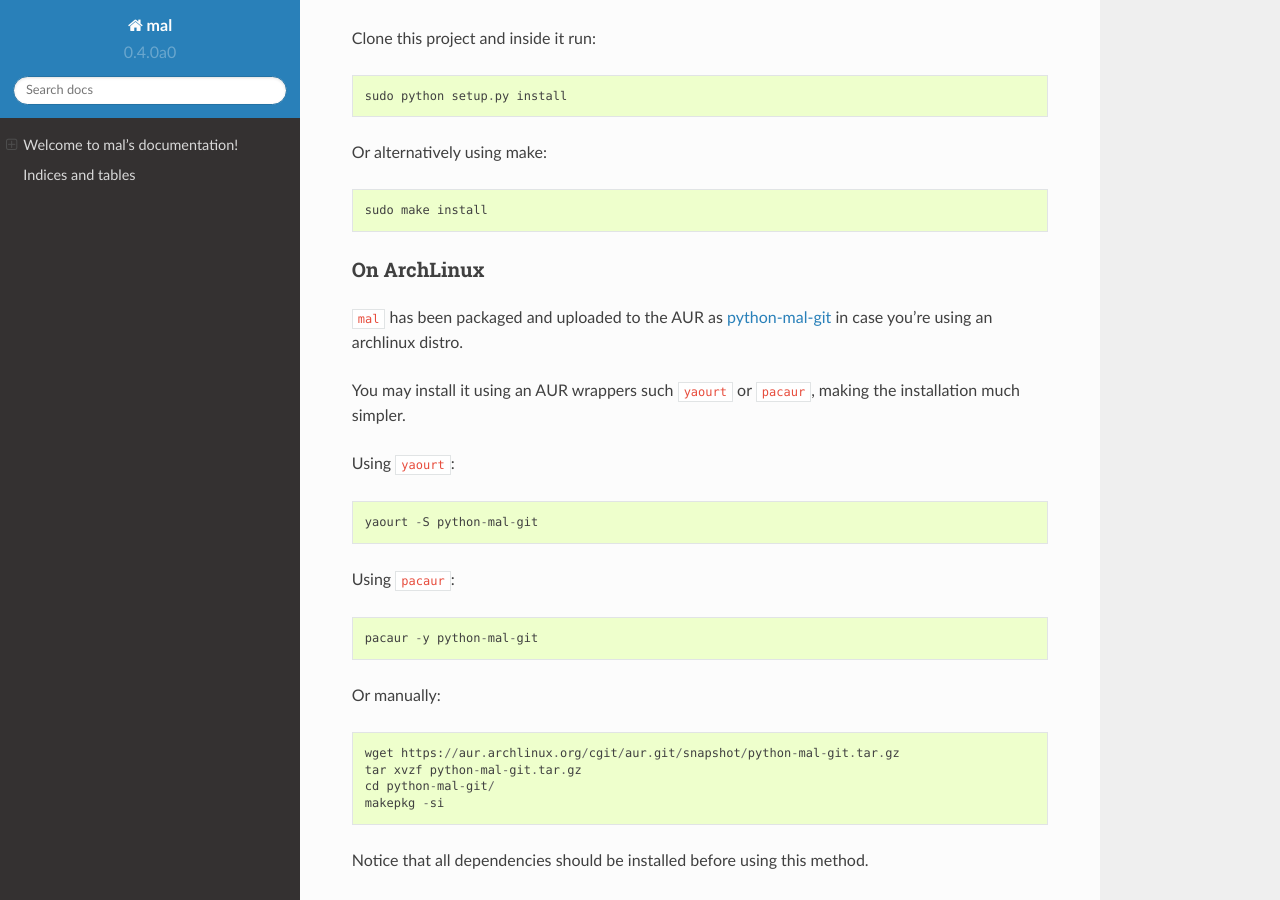
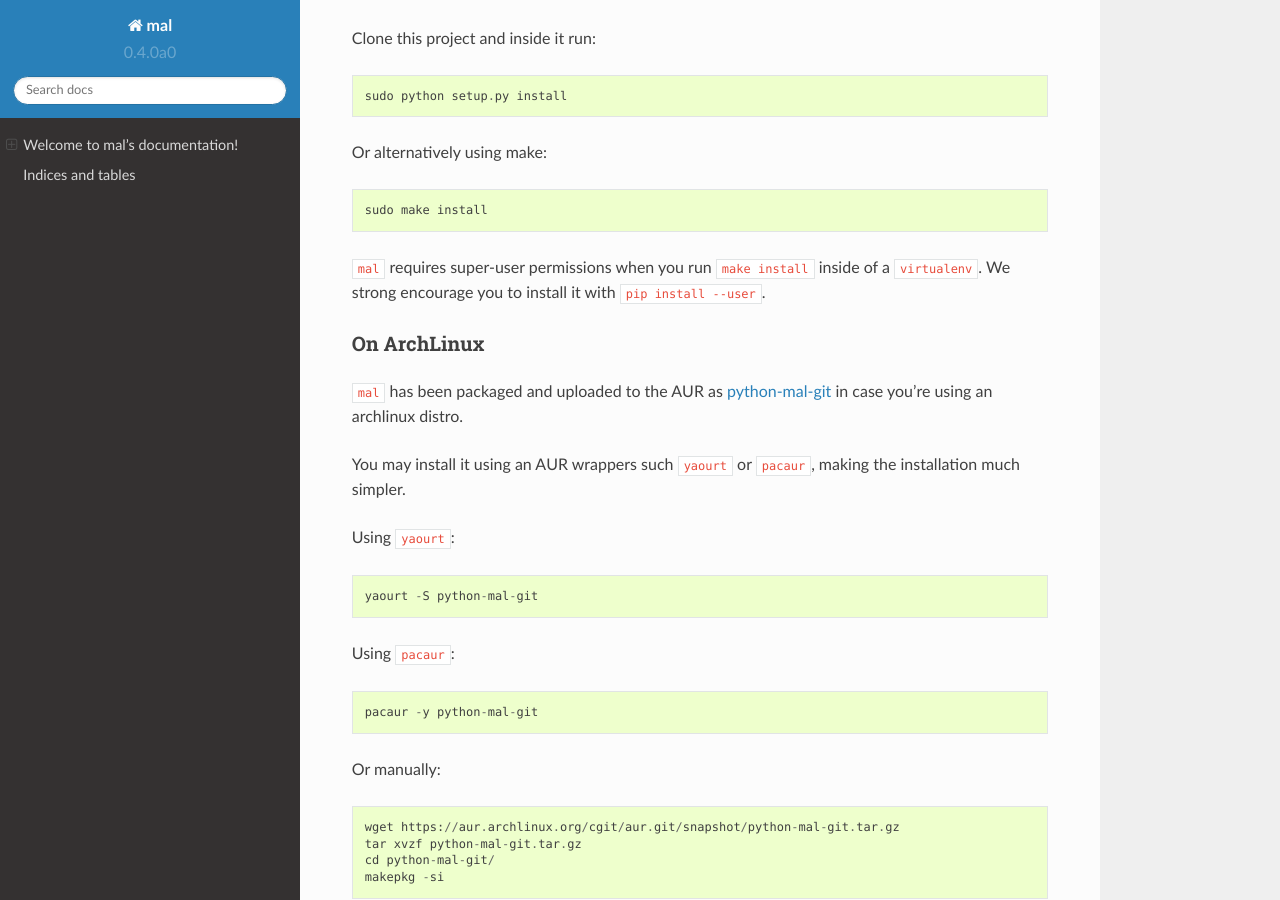
Before and after one commit to ryukinix/mal, a Sphinx documentation site: the page built from docs/source/index.rst, in a window 1280 px wide and 900 px high, scrolled down 877 px. Built offline with Sphinx 7.4.7 and the Read the Docs theme 2.0.0, drawn with Linux system fonts in a browser that asks for light colours.

Commit message:
Final touches

```diff
--- a/docs/source/index.rst
+++ b/docs/source/index.rst
@@ -58,6 +58,9 @@ Or alternatively using make:
 ::
 
     sudo make install
+
+``mal`` requires super-user permissions when you run ``make install`` inside of a ``virtualenv``.
+We strong encourage you to install it with ``pip install --user``.
 
 On ArchLinux
 ~~~~~~~~~~~~
```
Also changed, not shown: README.md (+29 -2 lines).
